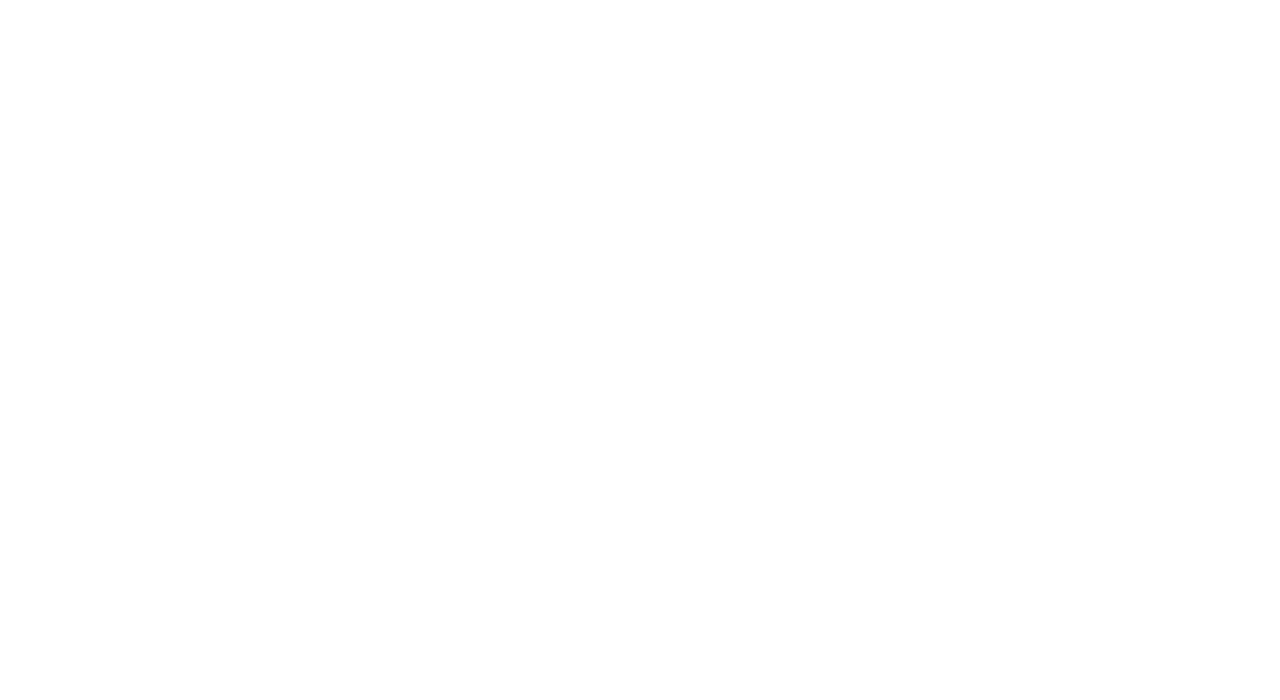
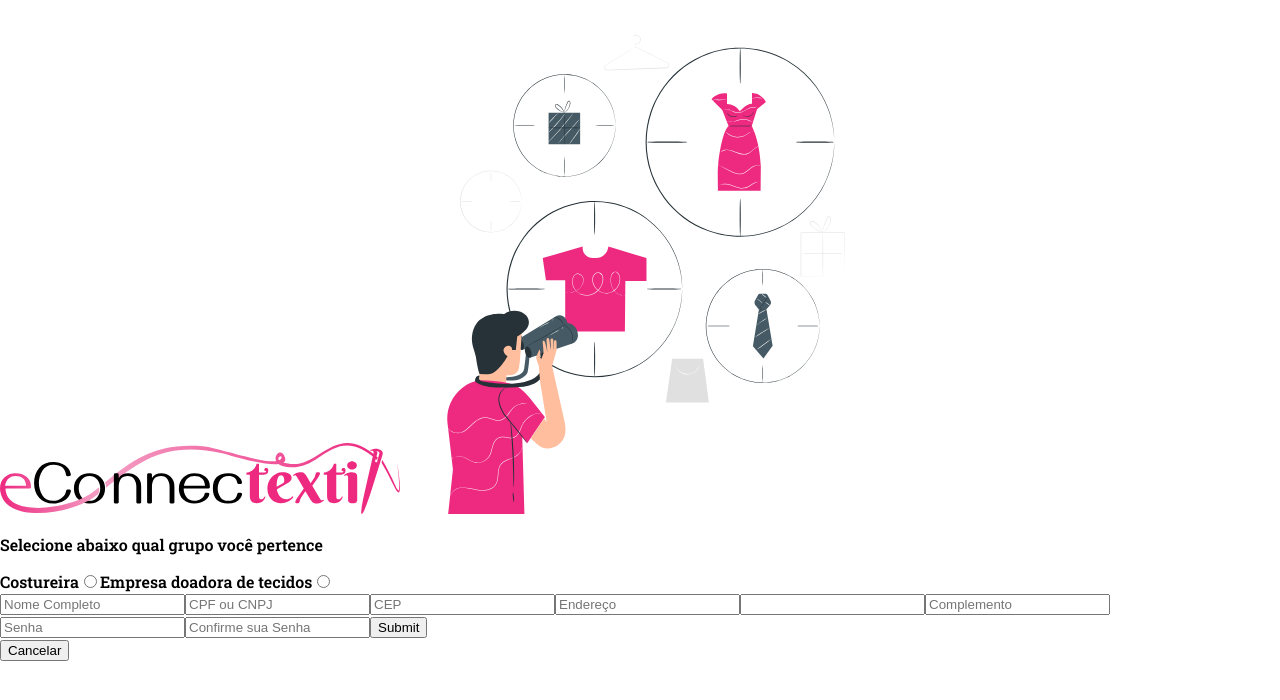
Before and after one commit to kasvrol/proviHack-NaoExistePlanetaB, a React (Create React App) app: page /signUp in a window 1280 px wide. Before the commit this address had no page. Shown: the top 700 px of the page. Built offline with nearby package versions, Linux system fonts and the light colour scheme; the HTML template or start-up script is replaced by a standard one.

Commit message:
[FEAT][SIGN UP] criação do html do formulário de cadastro

```diff
--- a/src/App.jsx
+++ b/src/App.jsx
@@ -4,6 +4,7 @@ import Home from "./pages/home";
 import WhoWeAre from "./pages/whoWeAre";
 import Tissues from "./pages/tissues";
 import Blog from "./pages/blog";
+import SignUp from "./pages/signUp";
 
 function App() {
     return (
@@ -12,6 +13,7 @@ function App() {
             <Route path="/whoWeAre" element={<WhoWeAre />} />
             <Route path="/tissues" element={<Tissues />} />
             <Route path="/blog" element={<Blog />} />
+            <Route path="/signUp" element={<SignUp />} />
         </Routes>
     );
 }
--- /dev/null
+++ b/src/pages/signUp.jsx
@@ -0,0 +1,41 @@
+import React from "react";
+import Logo from "../components/Logo";
+
+import image05 from "../images/image05.svg";
+
+import "../style/home.scss";
+
+function Home() {
+    return (
+        <main className="signUpContainer">
+            <Logo />
+            <img
+                src={image05}
+                alt="ilustração de um fotográfo tirando fot de roupas"
+            />
+            <form>
+                <section>
+                    <p>Selecione abaixo qual grupo você pertence</p>
+                    <label>Costureira</label>
+                    <input type="radio" name="costureira" />
+                    <label>Empresa doadora de tecidos</label>
+                    <input type="radio" name="empresa-doadora" />
+                </section>
+
+                <input type="text" placeholder="Nome Completo" />
+                <input type="text" placeholder="CPF ou CNPJ" />
+                <input type="text" placeholder="CEP" />
+                <input type="text" placeholder="Endereço" />
+                <input />
+                <input type="text" placeholder="Complemento" />
+                <input type="text" placeholder="Senha" />
+                <input type="text" placeholder="Confirme sua Senha" />
+
+                <input type="submit" placeholder="Concluir!" />
+            </form>
+            <button>Cancelar</button>
+        </main>
+    );
+}
+
+export default Home;
```
